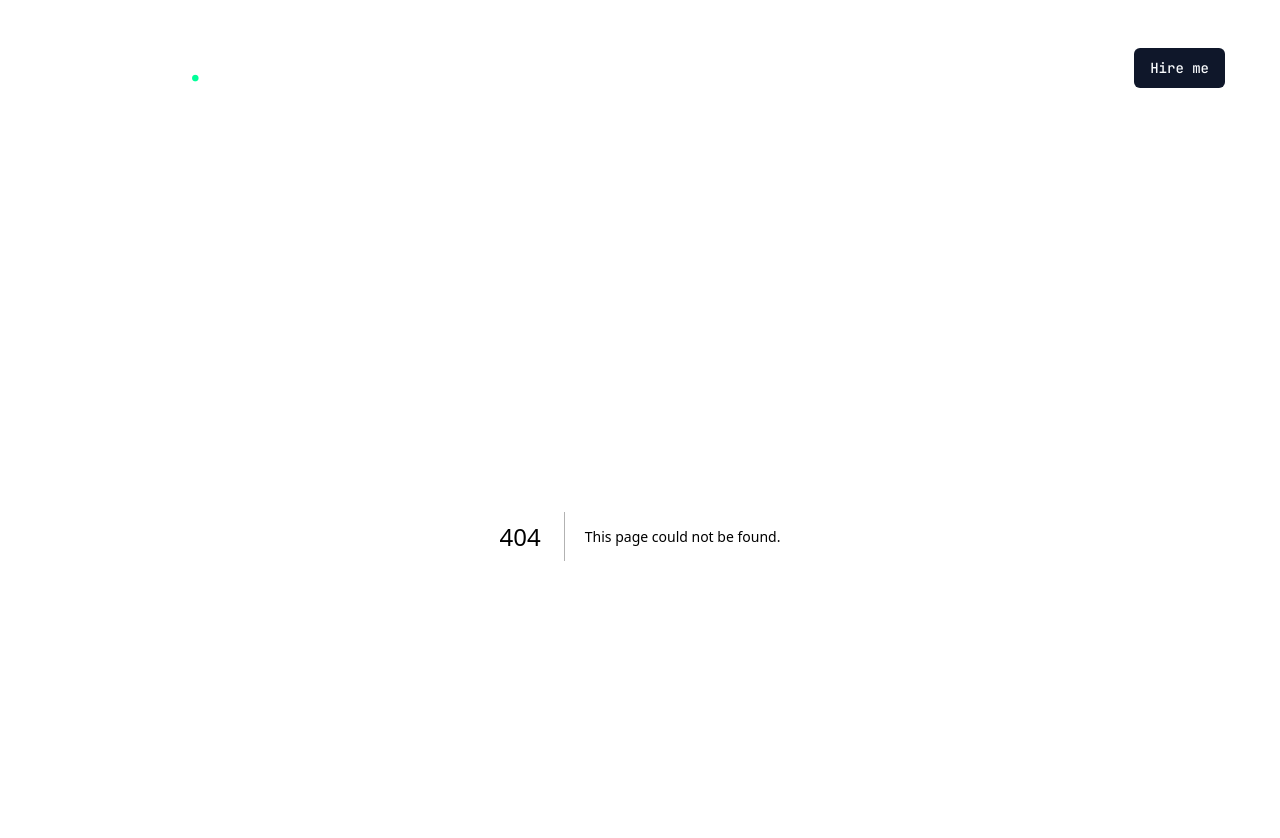
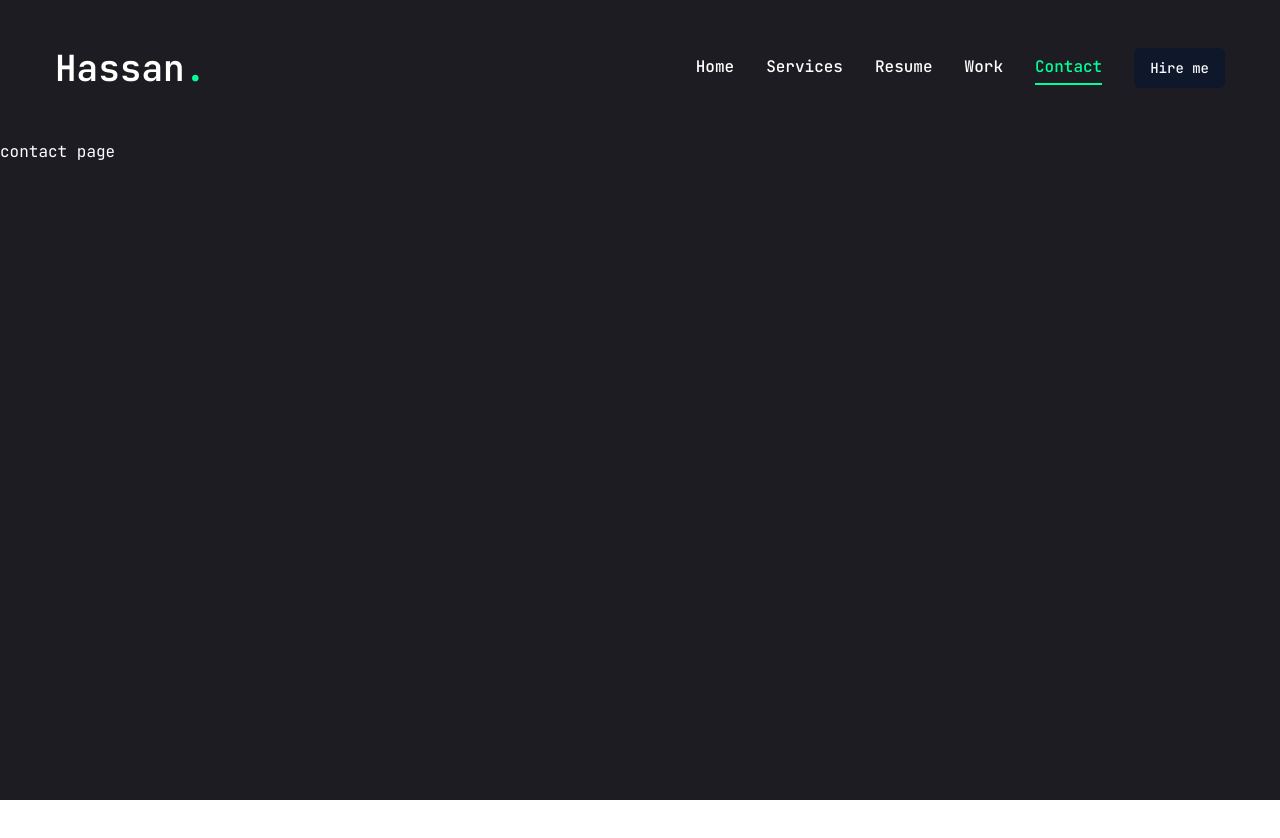
Before and after one commit to hassaniqbal23/myportfolio, a Next.js app: page /Contact in a window 1280 px wide. Before the commit this address had no page. Shown: the top 838 px of the page. After the commit the page ends 800 px from the top, so only its background shows below. Built offline with nearby package versions, Linux system fonts and the light colour scheme.

Commit message:
add formaer motion

```diff
--- a/package.json
+++ b/package.json
@@ -17,6 +17,7 @@
     "@radix-ui/react-tooltip": "^1.1.2",
     "class-variance-authority": "^0.7.0",
     "clsx": "^2.1.1",
+    "framer-motion": "^11.3.21",
     "lucide-react": "^0.424.0",
     "next": "14.2.5",
     "react": "^18",
@@ -25,6 +26,8 @@
     "tailwindcss-animate": "^1.0.7"
   },
   "devDependencies": {
+    "@types/node": "22.1.0",
+    "@types/react": "18.3.3",
     "eslint": "^8",
     "eslint-config-next": "14.2.5",
     "postcss": "^8",
--- /dev/null
+++ b/src/app/Contact/page.jsx
@@ -0,0 +1,11 @@
+import React from "react";
+
+const Contact = () => {
+  return (
+    <div>
+      <h2>contact page</h2>
+    </div>
+  );
+};
+
+export default Contact;
--- /dev/null
+++ b/src/app/Resume/page.jsx
@@ -0,0 +1,11 @@
+import React from "react";
+
+const Resume = () => {
+  return (
+    <div>
+      <h2>Resume</h2>
+    </div>
+  );
+};
+
+export default Resume;
--- /dev/null
+++ b/src/app/Services/page.jsx
@@ -0,0 +1,11 @@
+import React from "react";
+
+const Services = () => {
+  return (
+    <div>
+      <h2>Services page</h2>
+    </div>
+  );
+};
+
+export default Services;
--- /dev/null
+++ b/src/app/Work/page.jsx
@@ -0,0 +1,11 @@
+import React from "react";
+
+const Work = () => {
+  return (
+    <div>
+      <h2>Work</h2>
+    </div>
+  );
+};
+
+export default Work;
--- a/src/app/layout.jsx
+++ b/src/app/layout.jsx
@@ -1,6 +1,8 @@
 import { JetBrains_Mono } from "next/font/google";
 import "./globals.css";
 import Header from "@/components/Header";
+import PageTransition from "@/components/PageTransition";
+import StairTransition from "@/components/StairTransition";
 
 const JetBrainsMono = JetBrains_Mono({
   subsets: ["latin"],
@@ -18,7 +20,8 @@ export default function RootLayout({ children }) {
     <html lang="en">
       <body className={JetBrainsMono.variable}>
         <Header />
-        {children}
+        <StairTransition />
+        <PageTransition>{children}</PageTransition>
       </body>
     </html>
   );
--- a/src/app/page.jsx
+++ b/src/app/page.jsx
@@ -1,5 +1,3 @@
-import Image from "next/image";
-
 export default function Home() {
   return (
     <main>
--- a/src/components/Nav.jsx
+++ b/src/components/Nav.jsx
@@ -5,10 +5,10 @@ import { usePathname } from "next/navigation";
 // const router = useRouter();
 const links = [
   { name: "home", path: "/" },
-  { name: "services", path: "/services" },
-  { name: "resume", path: "/resume" },
-  { name: "work", path: "/work" },
-  { name: "contact", path: "/contact" },
+  { name: "services", path: "/Services" },
+  { name: "resume", path: "/Resume" },
+  { name: "work", path: "/Work" },
+  { name: "contact", path: "/Contact" },
 ];
 const Nav = () => {
   const pathname = usePathname();
--- /dev/null
+++ b/src/components/PageTransition.jsx
@@ -0,0 +1,25 @@
+"use client";
+import { AnimatePresence, motion } from "framer-motion";
+import { usePathname } from "next/navigation";
+
+const PageTransition = ({ children }) => {
+  const pathname = usePathname();
+
+  return (
+    <AnimatePresence>
+      <div key={pathname}>
+        <motion.div
+          initial={{ opacity: 1 }}
+          animate={{
+            opacity: 0,
+            transition: { delay: 1, duration: 0.4, ease: "easeInOut" },
+          }}
+          className="h-screen w-screen fixed bg-primary top-0 pointer-events-none"
+        />
+        {children}
+      </div>
+    </AnimatePresence>
+  );
+};
+
+export default PageTransition;
--- /dev/null
+++ b/src/components/StairTransition.jsx
@@ -0,0 +1,22 @@
+"use client";
+
+import { AnimatePresence, motion } from "framer-motion";
+import { usePathname } from "next/navigation";
+import Stairs from "./Stairs";
+
+const StairTransition = () => {
+  const pathname = usePathname();
+  return (
+    <>
+      <AnimatePresence mode="wait">
+        <div key={pathname}>
+          <div className="h-screen w-screen fixed top-0 left-0 right-0 pointer-events-none z-40 flex">
+            <Stairs />
+          </div>
+        </div>
+      </AnimatePresence>
+    </>
+  );
+};
+
+export default StairTransition;
--- /dev/null
+++ b/src/components/Stairs.jsx
@@ -0,0 +1,45 @@
+import { animate, motion } from "framer-motion";
+import { exit } from "process";
+
+const stairAnimation = {
+  initial: {
+    top: "0%",
+  },
+  animate: {
+    top: "100%",
+  },
+  exit: {
+    top: ["100%", "0%"],
+  },
+};
+
+const reverseIndex = (index) => {
+  const totalSteps = 6;
+  return totalSteps - index - 1;
+};
+
+const Stairs = () => {
+  return (
+    <>
+      {[...Array(6)].map((_, index) => {
+        return (
+          <motion.div
+            key={index}
+            variants={stairAnimation}
+            initial="initial"
+            animate="animate"
+            exit="exit"
+            transition={{
+              duration: 0.4,
+              ease: "easeInOut",
+              delay: reverseIndex(index) * 0.1,
+            }}
+            className="h-full w-full bg-white relative"
+          />
+        );
+      })}
+    </>
+  );
+};
+
+export default Stairs;
```
Also changed, not shown: tsconfig.json (added, +34 -0 lines), 1 other file (tests, documents, lock files or other folders).
